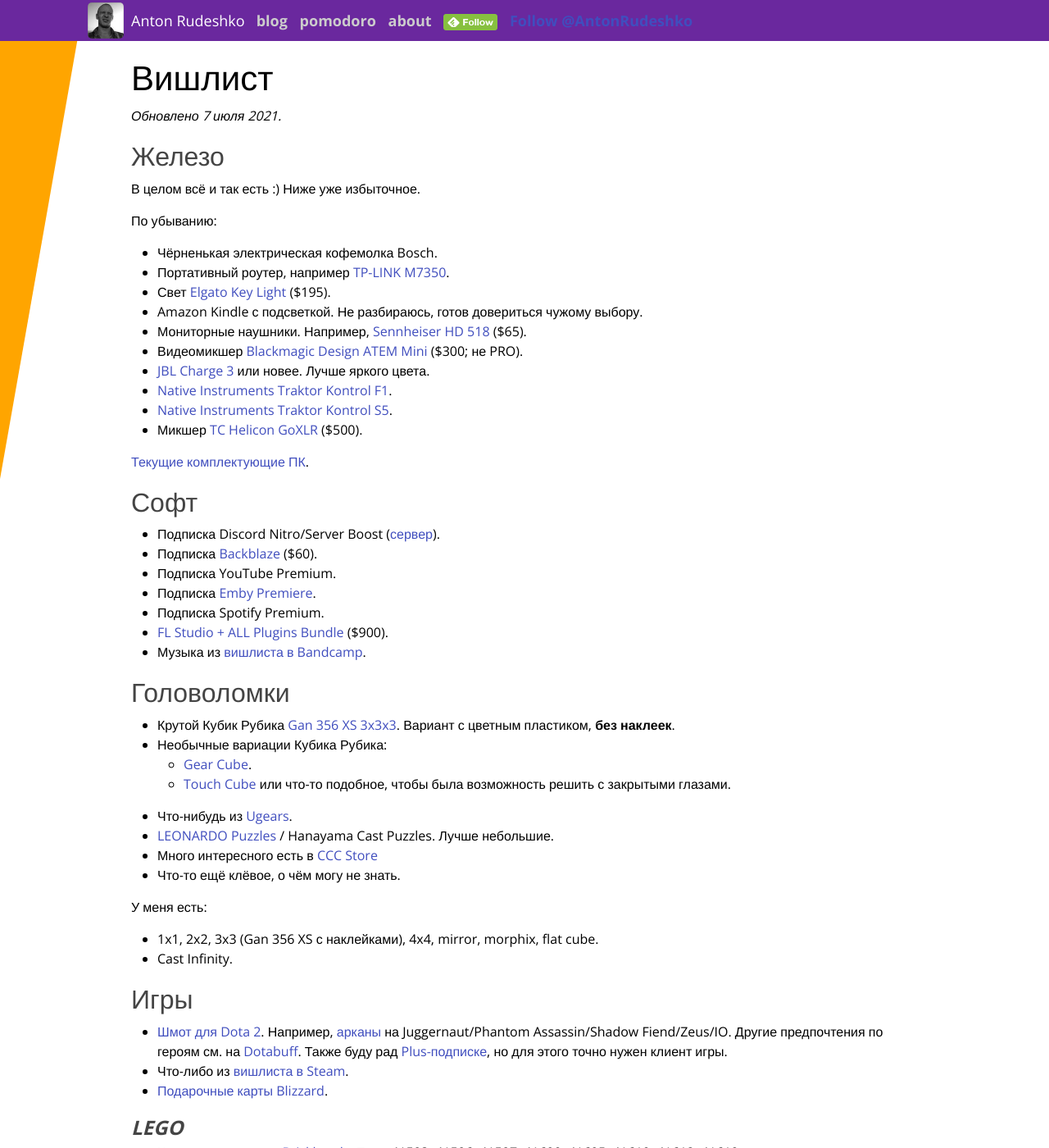
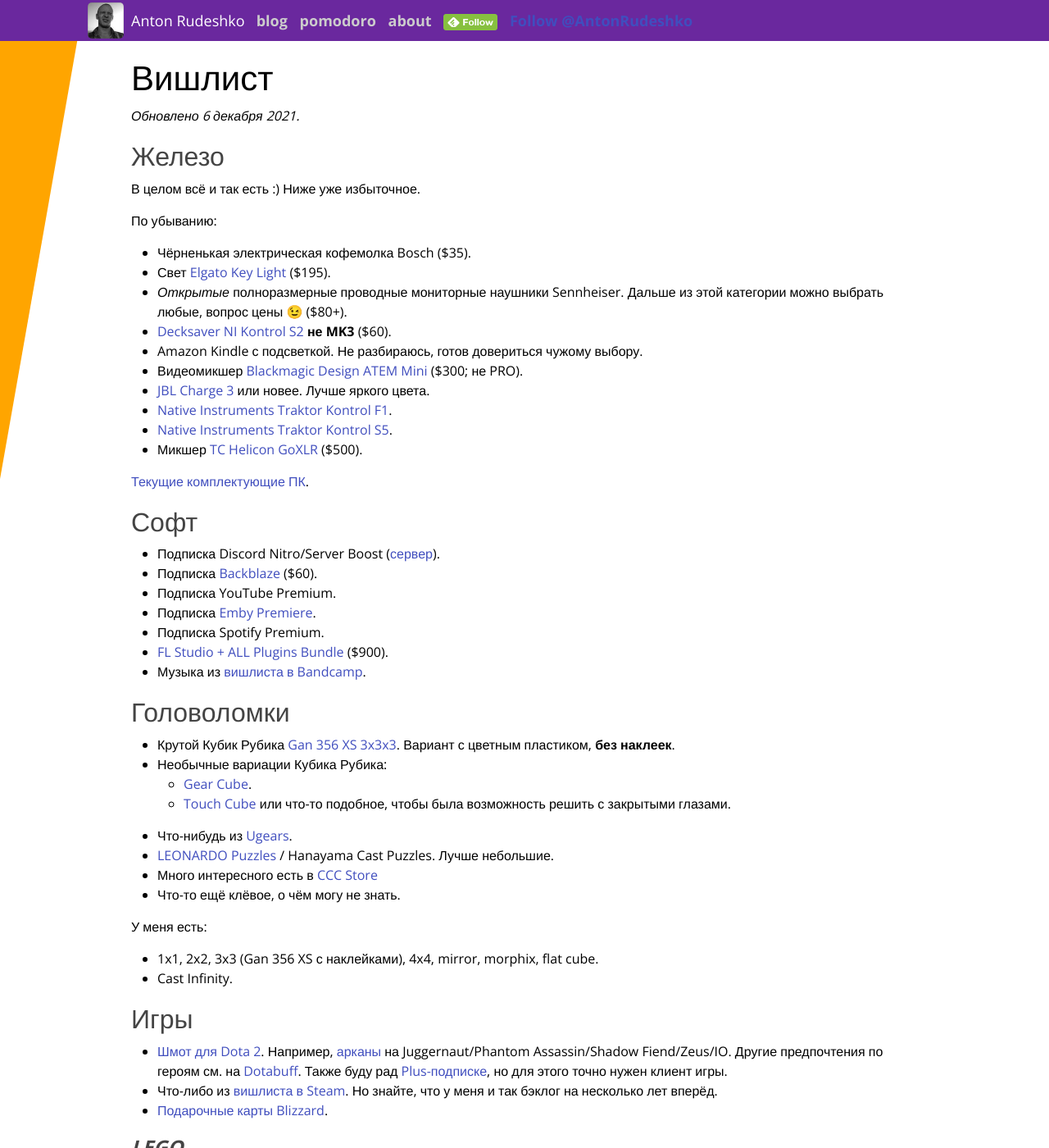
Before and after one commit to anton-rudeshko/anton-rudeshko.github.io, a Jekyll site: the page built from wishlist/index.md, in a window 1280 px wide and 1400 px high. Shown: the whole window at 82% size. Built offline with Jekyll 4.4.1, drawn with Linux system fonts in a browser that asks for light colours; comment, search, counter and statistics services are not loaded; some of the changed text lies outside the part shown.

Commit message:
wishlist: NY is coming

```diff
--- a/wishlist/index.md
+++ b/wishlist/index.md
@@ -5,7 +5,7 @@ title: Вишлист
 
 # Вишлист
 
-*Обновлено 7 июля 2021.*
+*Обновлено 6 декабря 2021.*
 
 ## Железо
 
@@ -13,11 +13,11 @@ title: Вишлист
 
 По убыванию:
 
-* Чёрненькая электрическая кофемолка Bosch.
-* Портативный роутер, например [TP-LINK M7350].
+* Чёрненькая электрическая кофемолка Bosch ($35).
 * Свет [Elgato Key Light] ($195).
+* _Открытые_ полноразмерные проводные мониторные наушники Sennheiser. Дальше из этой категории можно выбрать любые, вопрос цены 😉 ($80+).
+* [Decksaver NI Kontrol S2] **не MK3** ($60).
 * Amazon Kindle с подсветкой. Не разбираюсь, готов довериться чужому выбору.
-* Мониторные наушники. Например, [Sennheiser HD 518] ($65).
 * Видеомикшер [Blackmagic Design ATEM Mini] ($300; не PRO).
 * [JBL Charge 3] или новее. Лучше яркого цвета.
 * [Native Instruments Traktor Kontrol F1].
@@ -26,14 +26,13 @@ title: Вишлист
 
 [Текущие комплектующие ПК][pc-config].
 
-[TP-LINK M7350]: https://market.yandex.ru/product--wi-fi-router-tp-link-m7350/12176383?nid=55410
 [Elgato Key Light]: https://www.elgato.com/en/gaming/key-light
+[Decksaver NI Kontrol S2]: https://www.dj-store.ru/oborudovanie/didzhejev/dj-ryukzaki-sumki-chekhly-papki-dlya-didzheev/zashchitnye-kryshki/43705_decksaver-ni-kontrol-s2.html
 [Blackmagic Design ATEM Mini]: https://www.blackmagicdesign.com/ru/products/atemmini
 [TC Helicon GoXLR]: https://www.tc-helicon.com/broadcast
-[Sennheiser HD 518]: https://market.yandex.ru/product/6516805
 [JBL Charge 3]: https://market.yandex.ru/product/13925684
-[Native Instruments Traktor Kontrol S5]: http://www.native-instruments.com/en/products/traktor/dj-controllers/traktor-kontrol-s5/
-[Native Instruments Traktor Kontrol F1]: http://www.native-instruments.com/en/products/traktor/dj-controllers/traktor-kontrol-f1/
+[Native Instruments Traktor Kontrol S5]: https://www.native-instruments.com/en/products/traktor/dj-controllers/traktor-kontrol-s5/
+[Native Instruments Traktor Kontrol F1]: https://www.native-instruments.com/en/products/traktor/dj-controllers/traktor-kontrol-f1/
 [pc-config]: https://www.rudeshko.com/pc-config
 
 ## Софт
@@ -71,7 +70,7 @@ title: Вишлист
 ## Игры
 
 * [Шмот для Dota 2][dota2-store]. Например, [арканы][dota2-arcana] на Juggernaut/Phantom Assassin/Shadow Fiend/Zeus/IO. Другие предпочтения по героям см. на [Dotabuff][dotabuff]. Также буду рад [Plus-подписке][dota2-plus], но для этого точно нужен клиент игры.
-* Что-либо из [вишлиста в Steam][steam].
+* Что-либо из [вишлиста в Steam][steam]. Но знайте, что у меня и так бэклог на несколько лет вперёд.
 * [Подарочные карты Blizzard][blizzard-giftcards].
 
 [steam]: https://store.steampowered.com/wishlist/id/rudeshko_plays/
```
Also changed, not shown: other parts of wishlist/index.md (+4 -2 lines).
